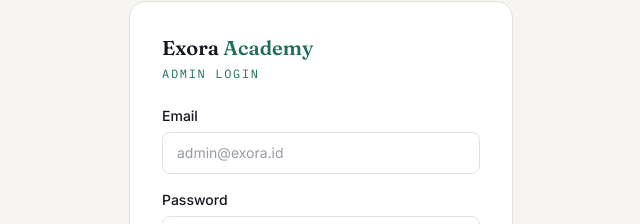
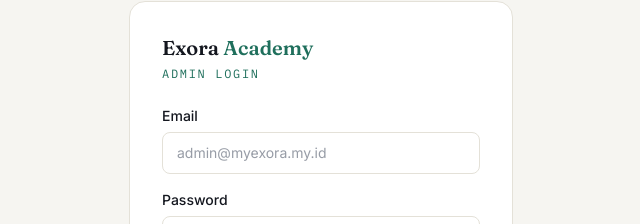
Before and after one commit to fathur48-boop/Exora-Academy, a React (Vite) app: page /admin/login in a window 1280 px wide. Shown: the part 226-450 px from the top of the page, without its empty margins (319-959 px from the left). Built offline with nearby package versions, Linux system fonts and the light colour scheme; no server answers.

Commit message:
Update Login.jsx

```diff
--- a/src/pages/admin/Login/Login.jsx
+++ b/src/pages/admin/Login/Login.jsx
@@ -47,7 +47,7 @@
             required
             value={email}
             onChange={(e) => setEmail(e.target.value)}
-            placeholder="admin@exora.id"
+            placeholder="admin@myexora.my.id"
           />
           <Input
             label="Password"
```
